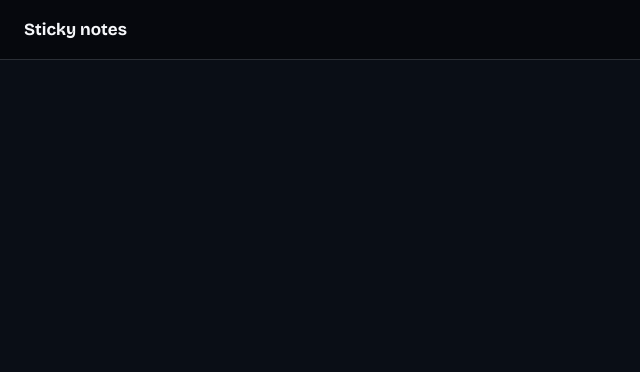
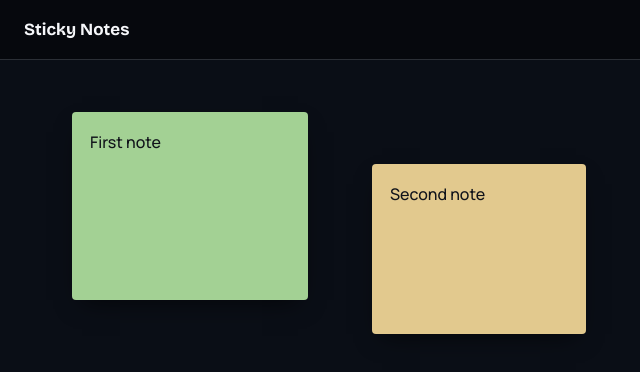
Before and after one commit to albizupatricio/sticky-notes, a React (Vite) app: page / in a window 1280 px wide. Shown: the top 372 px of the page, without its empty margins (0-640 px from the left). Built offline with nearby package versions, Linux system fonts and the light colour scheme.

Commit message:
feat: render notes on the board and sort imports with ESlint

```diff
--- a/package.json
+++ b/package.json
@@ -24,6 +24,7 @@
 		"eslint": "^10.15.0",
 		"eslint-plugin-react-hooks": "^7.1.1",
 		"eslint-plugin-react-refresh": "^0.5.8",
+		"eslint-plugin-simple-import-sort": "^14.0.0",
 		"globals": "^17.14.0",
 		"prettier": "^3.10.1",
 		"typescript": "~6.0.3",
--- a/src/App.tsx
+++ b/src/App.tsx
@@ -1,12 +1,40 @@
+import { useReducer } from 'react';
+
+import { Note } from './components/Note/Note';
+import { notesReducer } from './state/notesReducer';
+import { NoteColor, type NotesState } from './state/types';
+
 import styles from './App.module.css';
 
+// Temporary notes to see something on screen. Removed once notes can be created.
+const devState: NotesState = {
+	notes: [
+		{ id: '1', x: 72, y: 52, width: 236, height: 188, color: NoteColor.Green, text: 'First note' },
+		{
+			id: '2',
+			x: 372,
+			y: 104,
+			width: 214,
+			height: 170,
+			color: NoteColor.Sand,
+			text: 'Second note',
+		},
+	],
+};
+
 function App() {
+	const [state] = useReducer(notesReducer, devState);
+
 	return (
 		<div className={styles.app}>
 			<header className={styles.header}>
-				<h1 className={styles.title}>Sticky notes</h1>
+				<h1 className={styles.title}>Sticky Notes</h1>
 			</header>
-			<main className={styles.board} aria-label="Board" />
+			<main className={styles.board} aria-label="Board">
+				{state.notes.map((note) => (
+					<Note key={note.id} note={note} />
+				))}
+			</main>
 		</div>
 	);
 }
--- /dev/null
+++ b/src/components/Note/Note.module.css
@@ -0,0 +1,19 @@
+.note {
+	position: absolute;
+	top: 0;
+	left: 0;
+	border-radius: 4px;
+	color: var(--note-text);
+	box-shadow: 0 10px 24px -10px rgba(0, 0, 0, 0.7);
+	overflow: hidden;
+}
+
+.text {
+	margin: 0;
+	padding: 18px;
+	font-size: 16px;
+	font-weight: 500;
+	line-height: 1.5;
+	white-space: pre-wrap;
+	overflow-wrap: anywhere;
+}
--- /dev/null
+++ b/src/components/Note/Note.tsx
@@ -0,0 +1,25 @@
+import { memo } from 'react';
+
+import type { Note as NoteModel } from '../../state/types';
+
+import styles from './Note.module.css';
+
+type NoteProps = {
+	note: NoteModel;
+};
+
+export const Note = memo(function Note({ note }: NoteProps) {
+	return (
+		<article
+			className={styles.note}
+			style={{
+				transform: `translate(${note.x}px, ${note.y}px)`,
+				width: note.width,
+				height: note.height,
+				background: `var(--note-${note.color})`,
+			}}
+		>
+			<p className={styles.text}>{note.text}</p>
+		</article>
+	);
+});
--- a/src/index.css
+++ b/src/index.css
@@ -13,7 +13,7 @@
 	--accent: #a3d194;
 	--danger: #e5686b;
 
-	/* Notes */
+	/* Notes: one variable per NoteColor value, named --note-<color>. */
 	--note-green: #a3d194;
 	--note-slate: #b7bfd1;
 	--note-sand: #e2c98e;
--- a/src/main.tsx
+++ b/src/main.tsx
@@ -1,7 +1,9 @@
 import { StrictMode } from 'react';
 import { createRoot } from 'react-dom/client';
+
+import App from './App.tsx';
+
 import './index.css';
-import App from './App.tsx';
 
 createRoot(document.getElementById('root')!).render(
 	<StrictMode>
--- a/src/state/notesReducer.ts
+++ b/src/state/notesReducer.ts
@@ -1,5 +1,5 @@
 import { assertNever } from '../lib/assertNever';
-import { NoteActionType, type Note, type NoteAction, type NotesState } from './types';
+import { type Note, type NoteAction, NoteActionType, type NotesState } from './types';
 
 export const initialNotesState: NotesState = { notes: [] };
 
```
Also changed, not shown: eslint.config.js (+22 -0 lines), index.html (indentation only), src/App.module.css (line endings or trailing spaces), 1 other file (tests, documents, lock files or other folders).
